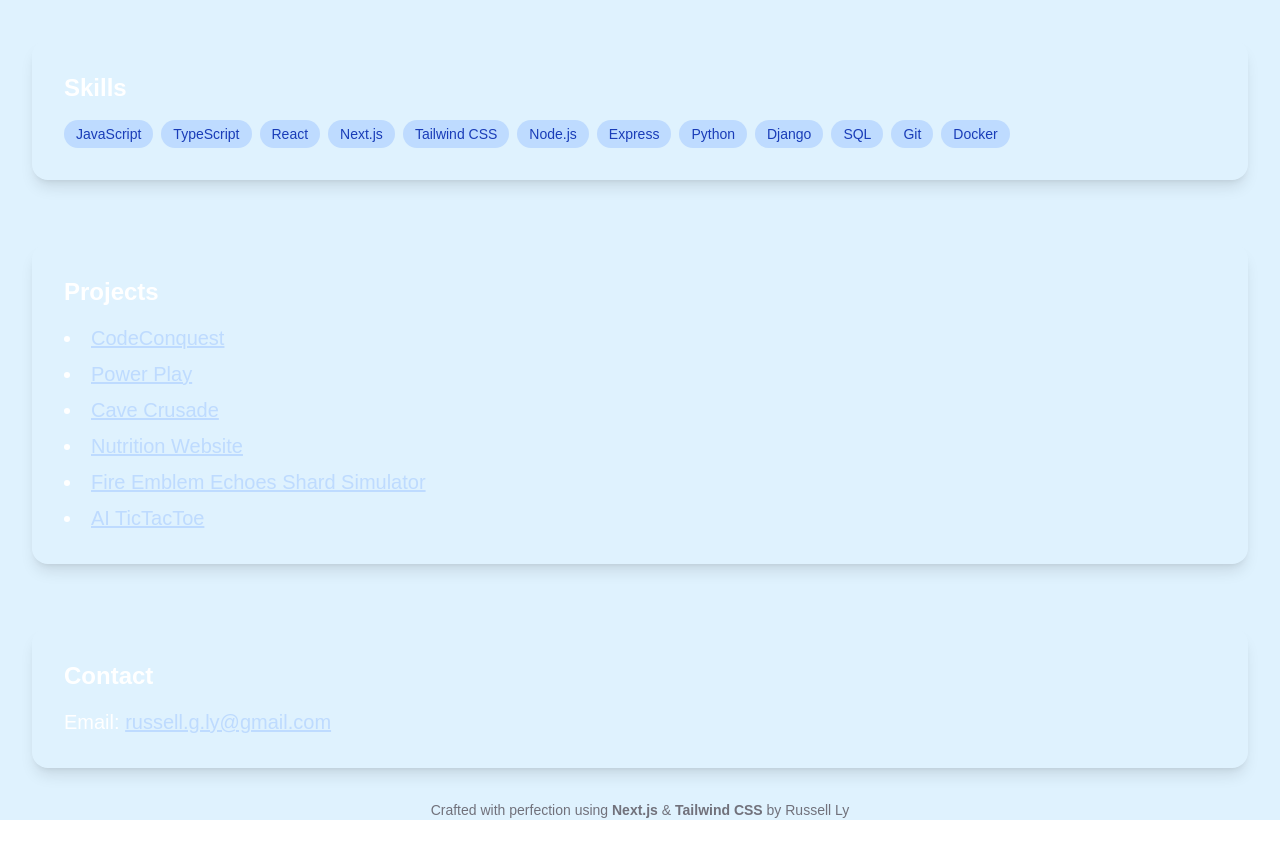
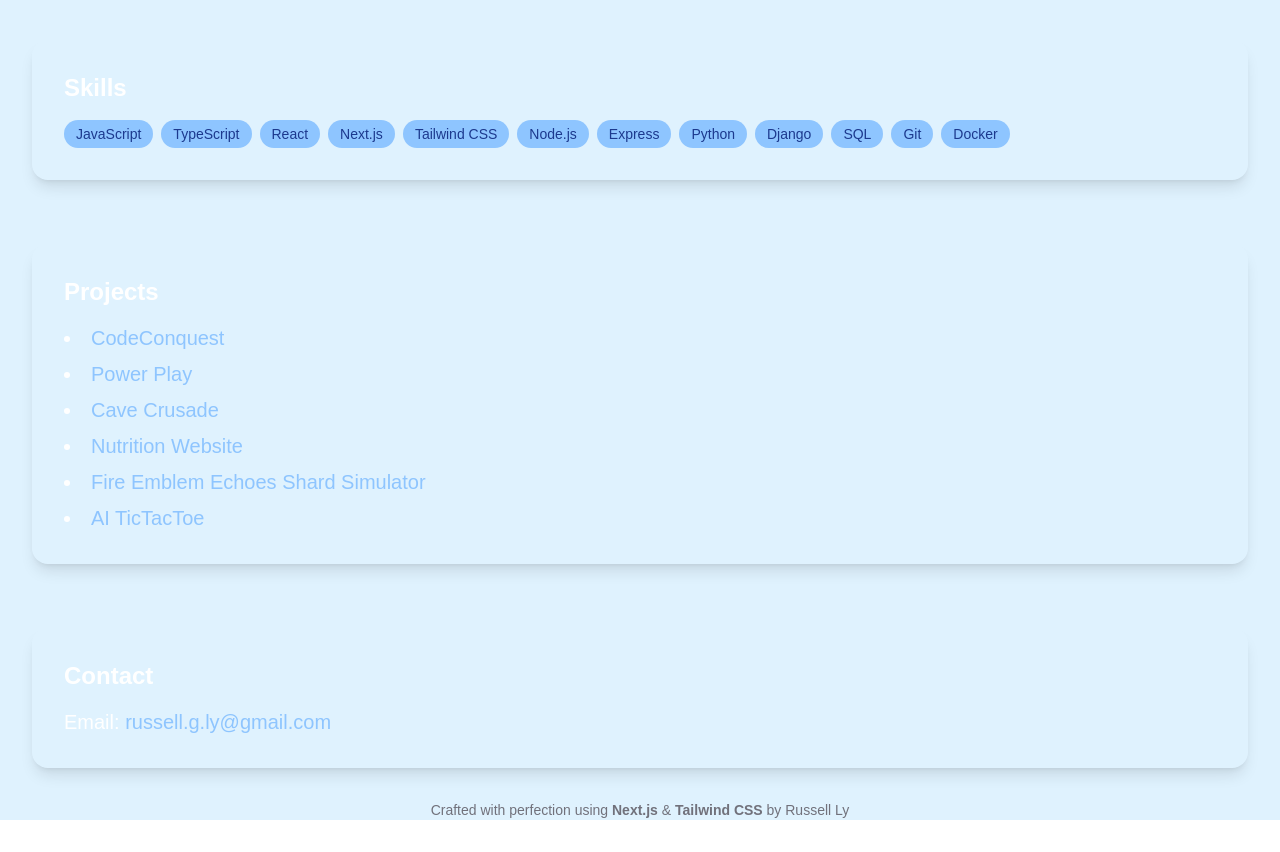
Before and after one commit to Ampherost/Ampherost.github.io, a Next.js app: page / in a window 1280 px wide. Shown: the part 460-1312 px from the top of the page. Built offline with nearby package versions, Linux system fonts and the light colour scheme.

Commit message:
styling update

```diff
--- a/app/page.tsx
+++ b/app/page.tsx
@@ -55,7 +55,7 @@ export default function Home() {
       ].map((skill) => (
         <span
           key={skill}
-          className="bg-blue-200 text-blue-800 px-3 py-1 rounded-full text-sm"
+          className="bg-blue-300 text-blue-900 px-3 py-1 rounded-full text-sm"
         >
           {skill}
         </span>
@@ -76,7 +76,7 @@ export default function Home() {
             <li>
               <a
                 href="https://github.com/Ampherost/CodeConquest"
-                className="text-blue-200 underline"
+                className="text-blue-300 hover:text-blue-200"
               >
                 CodeConquest
               </a>
@@ -84,7 +84,7 @@ export default function Home() {
             <li>
               <a
                 href="https://github.com/ramirez-nathan/Power-Play"
-                className="text-blue-200 underline"
+                className="text-blue-300 hover:text-blue-200"
               >
                 Power Play
               </a>
@@ -92,7 +92,7 @@ export default function Home() {
             <li>
               <a
                 href="https://github.com/ramirez-nathan/CaveCrusade"
-                className="text-blue-200 underline"
+                className="text-blue-300 hover:text-blue-200"
               >
                 Cave Crusade
               </a>
@@ -100,7 +100,7 @@ export default function Home() {
             <li>
               <a
                 href="https://github.com/Ampherost/Nurtition-website"
-                className="text-blue-200 underline"
+                className="text-blue-300 hover:text-blue-200"
               >
                 Nutrition Website
               </a>
@@ -108,7 +108,7 @@ export default function Home() {
             <li>
               <a
                 href="https://github.com/Ampherost/FE-echoes-shard-simulator"
-                className="text-blue-200 underline"
+                className="text-blue-300 hover:text-blue-200"
               >
                 Fire Emblem Echoes Shard Simulator
               </a>
@@ -116,7 +116,7 @@ export default function Home() {
             <li>
               <a
                 href="https://github.com/Ampherost/AI-TicTacToe"
-                className="text-blue-200 underline"
+                className="text-blue-300 hover:text-blue-200"
               >
                 AI TicTacToe
               </a>
@@ -135,7 +135,7 @@ export default function Home() {
             Email:{" "}
             <a
               href="mailto:russell.g.ly@gmail.com"
-              className="text-blue-200 underline"
+              className="text-blue-300 hover:text-blue-200"
             >
               russell.g.ly@gmail.com
             </a>
```
